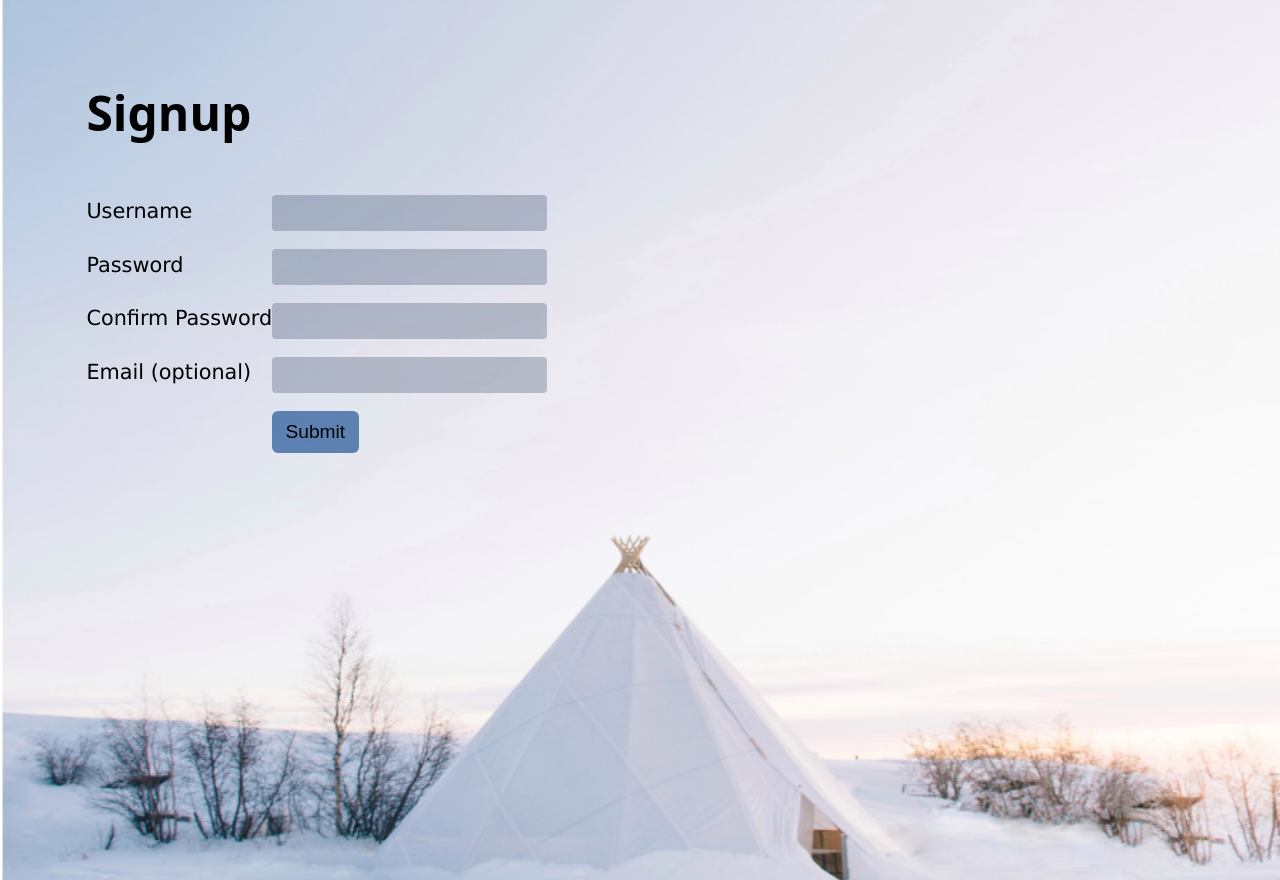
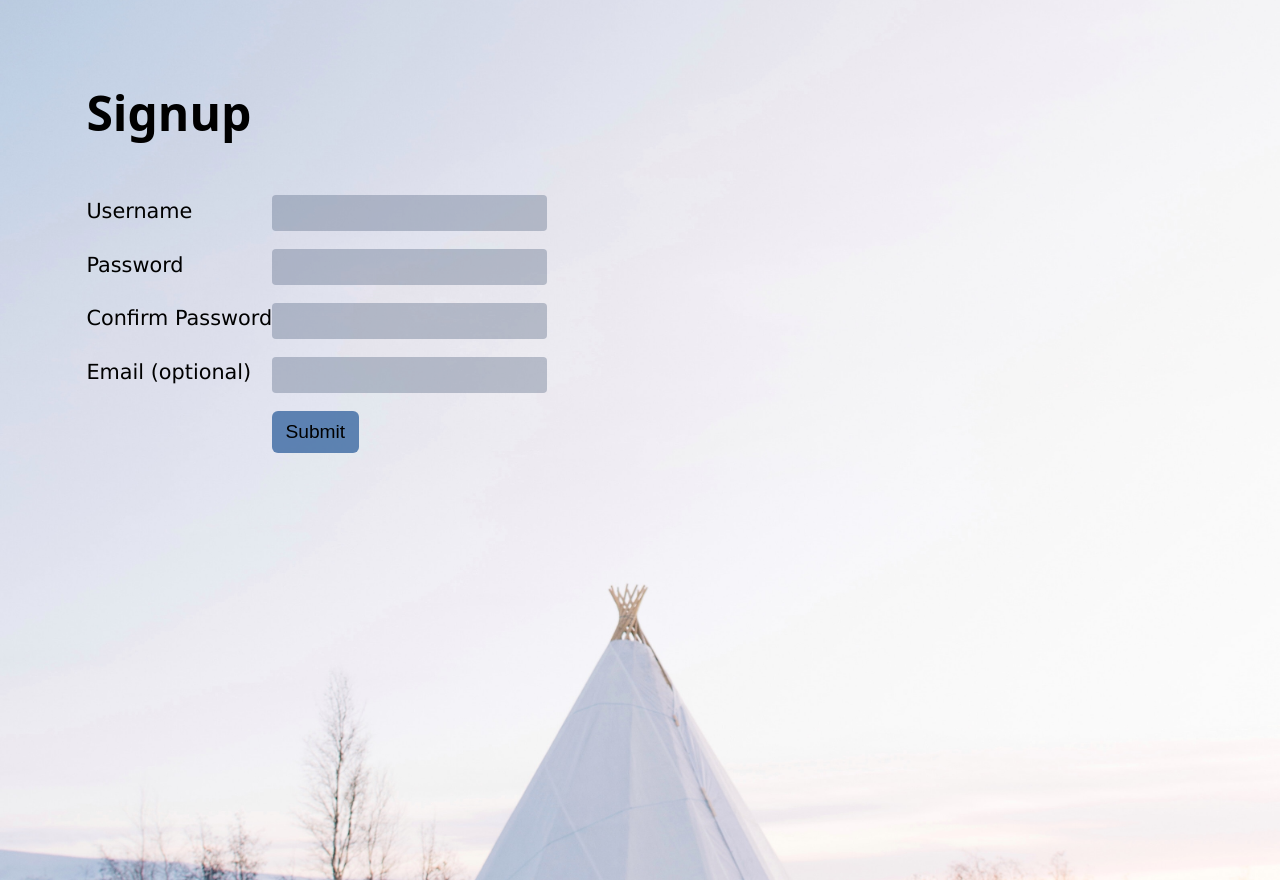
Before and after one commit to adonayab/user-signup, a Flask app: page / in a window 1280 px wide. Run offline with Flask 2, Linux system fonts and the light colour scheme.

Commit message:
Changed bg image

```diff
--- a/static/style.css
+++ b/static/style.css
@@ -9,7 +9,7 @@ body {
 
   margin: 0;
   padding: 0;
-  background: url(./images/winter_2.jpg);
+  background: url(./images/winter.jpg);
   background-repeat: no-repeat;
   background-size: cover;
   background-position: center;
```
Also changed, not shown: static/images/winter.jpg (added).
